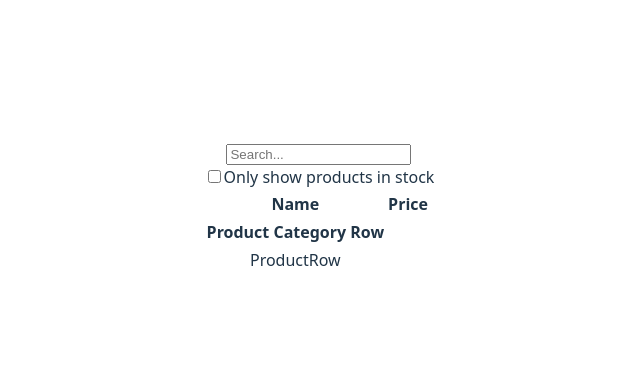
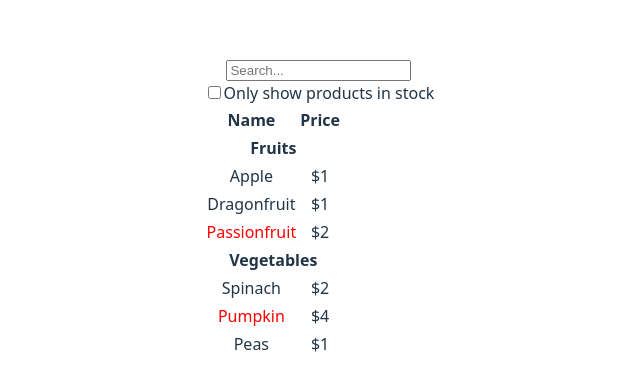
Before and after one commit to comeaudc/320.4_lecture, a React (Vite) app: page / in a window 1280 px wide. Shown: the part 192-582 px from the top of the page, without its empty margins (321-961 px from the left). Built offline with nearby package versions, Linux system fonts and the light colour scheme.

Commit message:
Finished base components; no funcitonality

```diff
--- a/src/components/ProductCategoryRow.jsx
+++ b/src/components/ProductCategoryRow.jsx
@@ -1,7 +1,7 @@
-export default function ProductCategoryRow() {
+export default function ProductCategoryRow({ category }) {
   return (
     <tr>
-      <th>Product Category Row</th>
+      <th colSpan={2}>{category}</th>
     </tr>
   );
 }
--- a/src/components/ProductRow.jsx
+++ b/src/components/ProductRow.jsx
@@ -1,7 +1,12 @@
-export default function ProductRow() {
+export default function ProductRow({ price, name, stocked }) {
+  let style = {
+    color: stocked ? "" : "red",
+  };
+
   return (
     <tr>
-      <td>ProductRow</td>
+      <td style={style}>{name}</td>
+      <td>{price}</td>
     </tr>
   );
 }
--- a/src/components/ProductTable.jsx
+++ b/src/components/ProductTable.jsx
@@ -1,7 +1,27 @@
 import ProductCategoryRow from "./ProductCategoryRow.jsx";
 import ProductRow from "./ProductRow.jsx";
+import products from "../utilities/data.js";
 
 export default function ProductTable() {
+  let rows = [];
+  // OG category = null
+  let category = null;
+
+  products.forEach((product) => {
+    // For every object, if OG category !== current objects category
+    if (category !== product.category) {
+      rows.push(
+        <ProductCategoryRow
+          key={product.category}
+          category={product.category}
+        />,
+      );
+      category = product.category;
+    }
+
+    rows.push(<ProductRow key={product.name} {...product} />);
+  });
+
   return (
     <table>
       <thead>
@@ -10,10 +30,7 @@ export default function ProductTable() {
           <th>Price</th>
         </tr>
       </thead>
-      <tbody>
-        <ProductCategoryRow />
-        <ProductRow />
-      </tbody>
+      <tbody>{rows}</tbody>
     </table>
   );
 }
```
